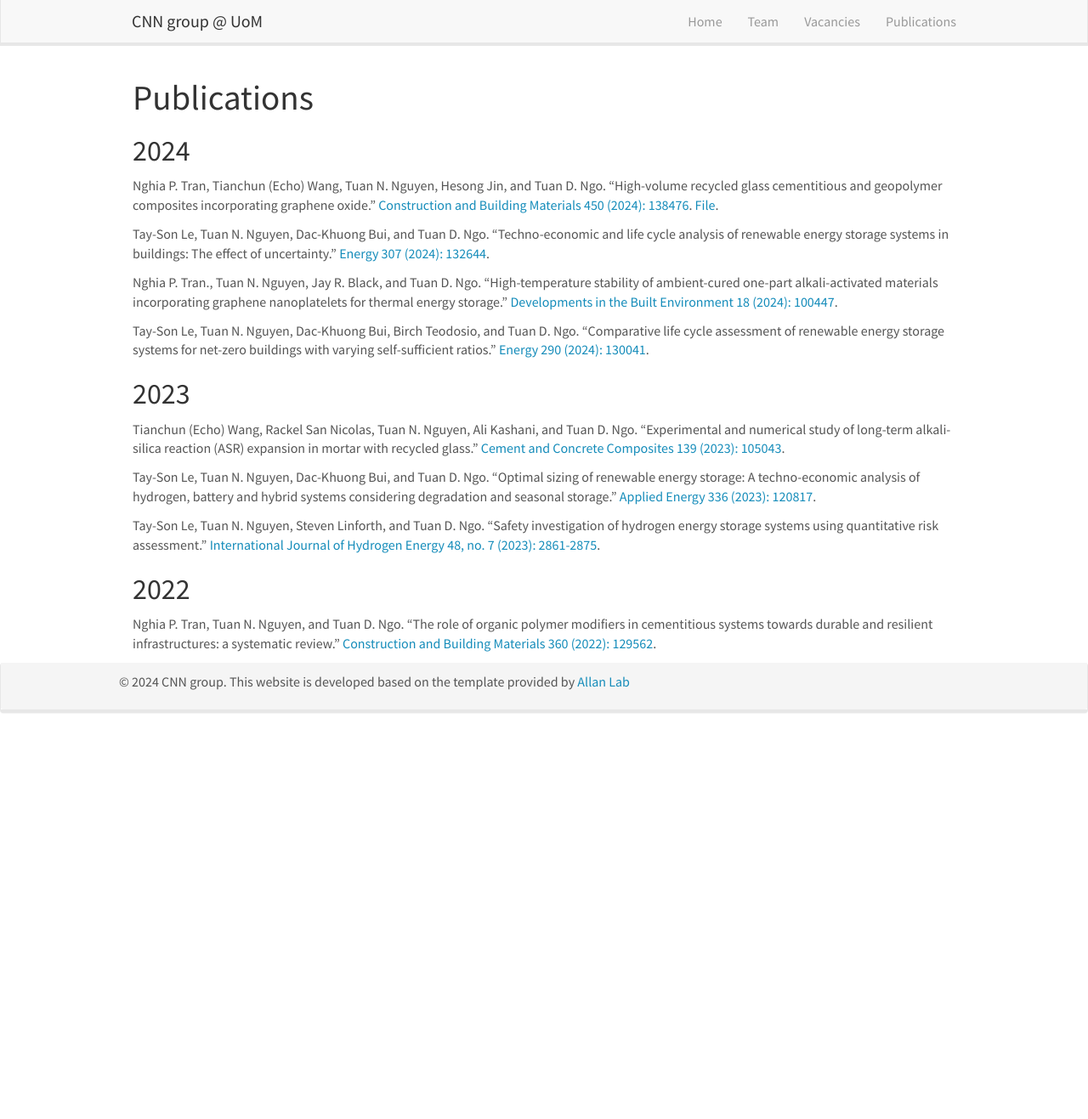
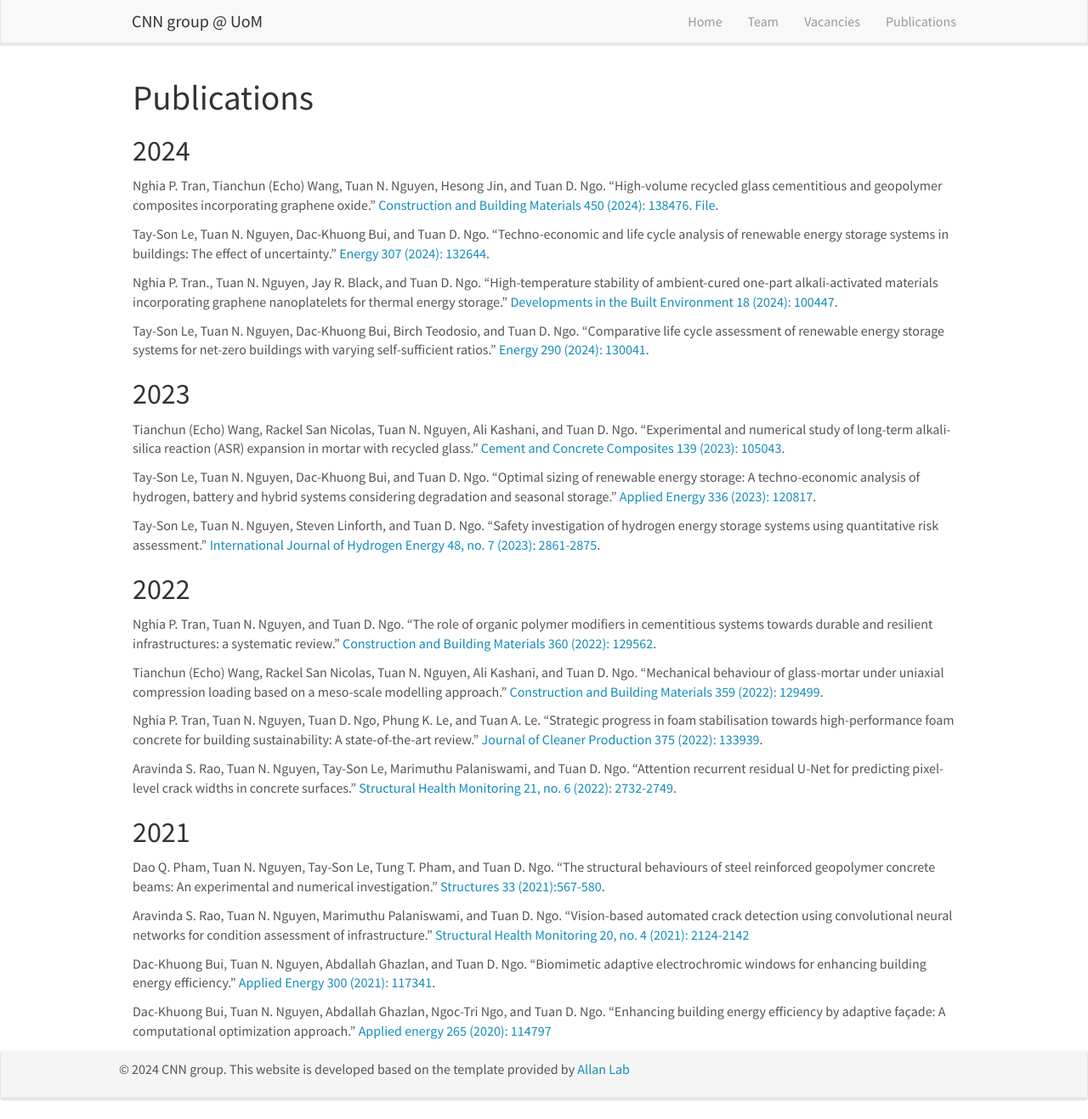
Before and after one commit to tuannguyenngoc/cnn-group, a Jekyll site: the page built from _pages/publications.md, in a window 1280 px wide and 1317 px high. Shown: the whole window at 85% size. Built offline with Jekyll 4.4.1, drawn with Linux system fonts in a browser that asks for light colours; nearby versions of some CDN libraries.

Commit message:
Update publications.md

```diff
--- a/_pages/publications.md
+++ b/_pages/publications.md
@@ -28,3 +28,18 @@ Tay-Son Le, Tuan N. Nguyen, Steven Linforth, and Tuan D. Ngo. "Safety investigat
 
 ## 2022
 Nghia P. Tran, Tuan N. Nguyen, and Tuan D. Ngo. "The role of organic polymer modifiers in cementitious systems towards durable and resilient infrastructures: a systematic review." [Construction and Building Materials 360 (2022): 129562](https://www.sciencedirect.com/science/article/pii/S0950061822032184).
+
+Tianchun (Echo) Wang, Rackel San Nicolas, Tuan N. Nguyen, Ali Kashani, and Tuan D. Ngo. "Mechanical behaviour of glass-mortar under uniaxial compression loading based on a meso-scale modelling approach." [Construction and Building Materials 359 (2022): 129499](https://www.sciencedirect.com/science/article/pii/S0950061822031555).
+
+Nghia P. Tran, Tuan N. Nguyen, Tuan D. Ngo, Phung K. Le, and Tuan A. Le. "Strategic progress in foam stabilisation towards high-performance foam concrete for building sustainability: A state-of-the-art review." [Journal of Cleaner Production 375 (2022): 133939](https://www.sciencedirect.com/science/article/pii/S0959652622035119).
+
+Aravinda S. Rao, Tuan N. Nguyen, Tay-Son Le, Marimuthu Palaniswami, and Tuan D. Ngo. "Attention recurrent residual U-Net for predicting pixel-level crack widths in concrete surfaces." [Structural Health Monitoring 21, no. 6 (2022): 2732-2749](https://journals.sagepub.com/doi/abs/10.1177/14759217211068859).
+
+## 2021
+Dao Q. Pham, Tuan N. Nguyen, Tay-Son Le, Tung T. Pham, and Tuan D. Ngo. "The structural behaviours of steel reinforced geopolymer concrete beams: An experimental and numerical investigation." [Structures 33 (2021):567-580](https://www.sciencedirect.com/science/article/pii/S2352012421003763).
+
+Aravinda S. Rao, Tuan N. Nguyen, Marimuthu Palaniswami, and Tuan D. Ngo. "Vision-based automated crack detection using convolutional neural networks for condition assessment of infrastructure." [Structural Health Monitoring 20, no. 4 (2021): 2124-2142](https://journals.sagepub.com/doi/abs/10.1177/1475921720965445)
+
+Dac-Khuong Bui, Tuan N. Nguyen, Abdallah Ghazlan, and Tuan D. Ngo. "Biomimetic adaptive electrochromic windows for enhancing building energy efficiency." [Applied Energy 300 (2021): 117341](https://www.sciencedirect.com/science/article/pii/S0306261921007492).
+
+Dac-Khuong Bui, Tuan N. Nguyen, Abdallah Ghazlan, Ngoc-Tri Ngo, and Tuan D. Ngo. "Enhancing building energy efficiency by adaptive façade: A computational optimization approach." [Applied energy 265 (2020): 114797](https://www.sciencedirect.com/science/article/pii/S0306261920303093)
```
